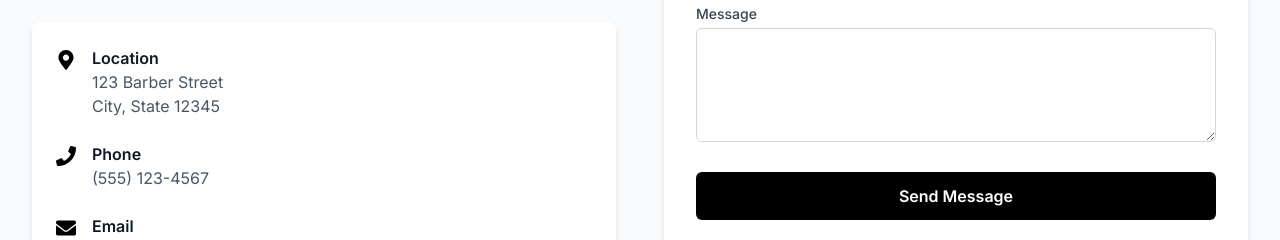
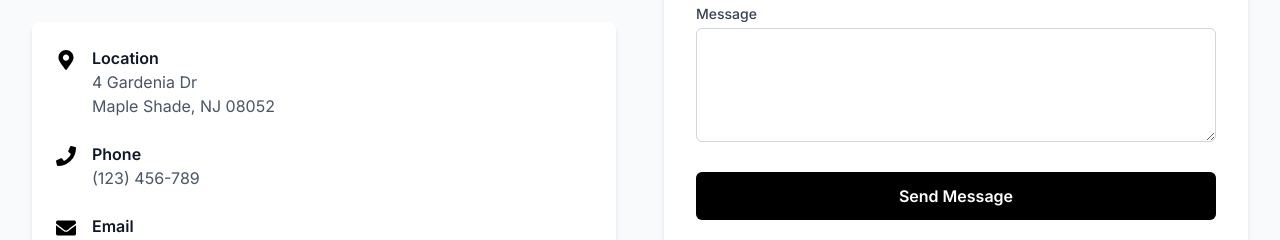
Before and after one commit to peymannaderi10/Niajere-Daniels-Barber, a Next.js app: page / in a window 1280 px wide. Shown: the part 3082-3322 px from the top of the page. Built offline with nearby package versions, Linux system fonts and the light colour scheme.

Commit message:
update address?

```diff
--- a/src/components/Contact.tsx
+++ b/src/components/Contact.tsx
@@ -78,7 +78,7 @@ const Contact = () => {
                 <FaMapMarkerAlt className="text-black text-xl mt-1" />
                 <div>
                   <h4 className="font-semibold text-gray-900">Location</h4>
-                  <p className="text-gray-600">123 Barber Street<br />City, State 12345</p>
+                  <p className="text-gray-600">4 Gardenia Dr<br />Maple Shade, NJ 08052</p>
                 </div>
               </div>
 
@@ -86,7 +86,7 @@ const Contact = () => {
                 <FaPhone className="text-black text-xl mt-1" />
                 <div>
                   <h4 className="font-semibold text-gray-900">Phone</h4>
-                  <p className="text-gray-600">(555) 123-4567</p>
+                  <p className="text-gray-600">(123) 456-789</p>
                 </div>
               </div>
 
```
